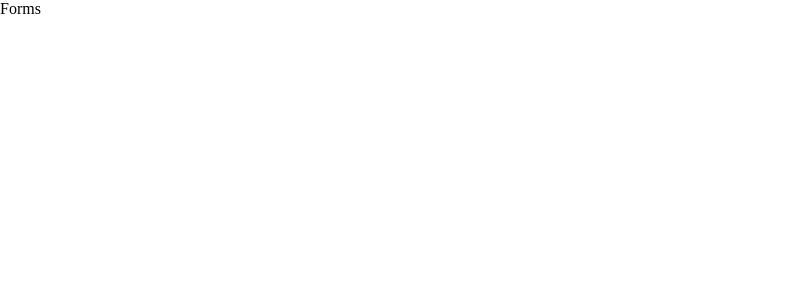
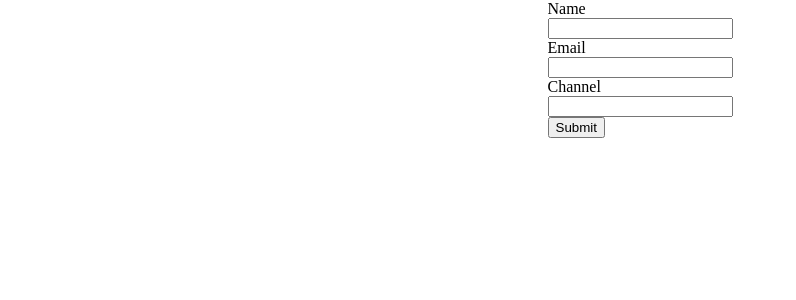
Before and after one commit to alane-vaibhav/forms-formik, a React (Vite) app: page / in a window 1280 px wide. Shown: the top 300 px of the page, without its empty margins (0-796 px from the left). Built offline with nearby package versions, Linux system fonts and the light colour scheme.

Commit message:
Basic formik and Yup integration

```diff
--- a/package.json
+++ b/package.json
@@ -12,7 +12,8 @@
   "dependencies": {
     "formik": "^2.4.9",
     "react": "^19.2.0",
-    "react-dom": "^19.2.0"
+    "react-dom": "^19.2.0",
+    "yup": "^1.7.1"
   },
   "devDependencies": {
     "@eslint/js": "^9.39.1",
--- a/src/App.jsx
+++ b/src/App.jsx
@@ -1,7 +1,12 @@
 import "./App.css";
+import BasicForm from "./component";
 
 function App() {
-  return <>Forms</>;
+  return (
+    <>
+      <BasicForm />
+    </>
+  );
 }
 
 export default App;
--- /dev/null
+++ b/src/component/index.jsx
@@ -0,0 +1,100 @@
+import React from "react";
+import { useFormik } from "formik";
+import * as Yup from "yup";
+
+const initialValues = {
+  name: "",
+  email: "",
+  channel: "",
+};
+// const validate = (values) => {
+//   console.log("values", values);
+//   let errors = {};
+
+//   if (!values.name) {
+//     errors.name = "Name is required field";
+//   }
+//   if (!values.email) {
+//     errors.email = "Email is required field";
+//   }
+//   //   else if (
+//   //     !/^[a-zA-Z0-9._%+-]+@[a-zA-Z0-9.-]+\\.[a-zA-Z]{2,}$/i.test(values.email)
+//   //   ) {
+//   //     errors.email = "Invalid email address";
+//   //   }
+//   if (!values.channel) {
+//     errors.channel = "channel is required field";
+//   }
+
+//   return errors;
+// };
+
+const onSubmit = (value) => {
+  console.log(value);
+};
+
+const validationSchema = Yup.object({
+  name: Yup.string().required("required"),
+  email: Yup.string().email("Invalid email format").required("required"),
+  channel: Yup.string().required("required"),
+});
+
+const BasicForm = () => {
+  const formik = useFormik({
+    initialValues,
+    onSubmit,
+    validationSchema,
+  });
+  console.log("formik errors", formik.errors);
+  return (
+    <div className="main-from">
+      <form onSubmit={formik.handleSubmit}>
+        <div className="element">
+          <label htmlFor="name">Name</label>
+          <input
+            type="text"
+            id="name"
+            name="name"
+            value={formik.values.name}
+            onBlur={formik.handleBlur}
+            onChange={formik.handleChange}
+          />
+          {formik.touched.name ? (
+            <div className="error">{formik.errors.name}</div>
+          ) : null}
+        </div>
+        <div className="element">
+          <label htmlFor="email">Email</label>
+          <input
+            type="email"
+            id="email"
+            name="email"
+            value={formik.values.email}
+            onBlur={formik.handleBlur}
+            onChange={formik.handleChange}
+          />
+          {formik.touched.email ? (
+            <div className="error">{formik.errors.email}</div>
+          ) : null}
+        </div>
+        <div className="element">
+          <label htmlFor="channel">Channel</label>
+          <input
+            type="text"
+            id="channel"
+            name="channel"
+            value={formik.values.channel}
+            onBlur={formik.handleBlur}
+            onChange={formik.handleChange}
+          />
+          {formik.touched.channel ? (
+            <div className="error">{formik.errors.channel}</div>
+          ) : null}
+        </div>
+        <button type="submit">Submit</button>
+      </form>
+    </div>
+  );
+};
+
+export default BasicForm;
--- a/src/index.css
+++ b/src/index.css
@@ -1,3 +1,19 @@
 * {
   margin: 0;
 }
+.main-from {
+  display: flex;
+  justify-content: center;
+  align-items: center;
+  flex-direction: column;
+  row-gap: 10px;
+}
+
+.element {
+  display: flex;
+  flex-direction: column;
+}
+
+.error {
+  color: red;
+}
```
Also changed, not shown: 1 other file (tests, documents, lock files or other folders).
